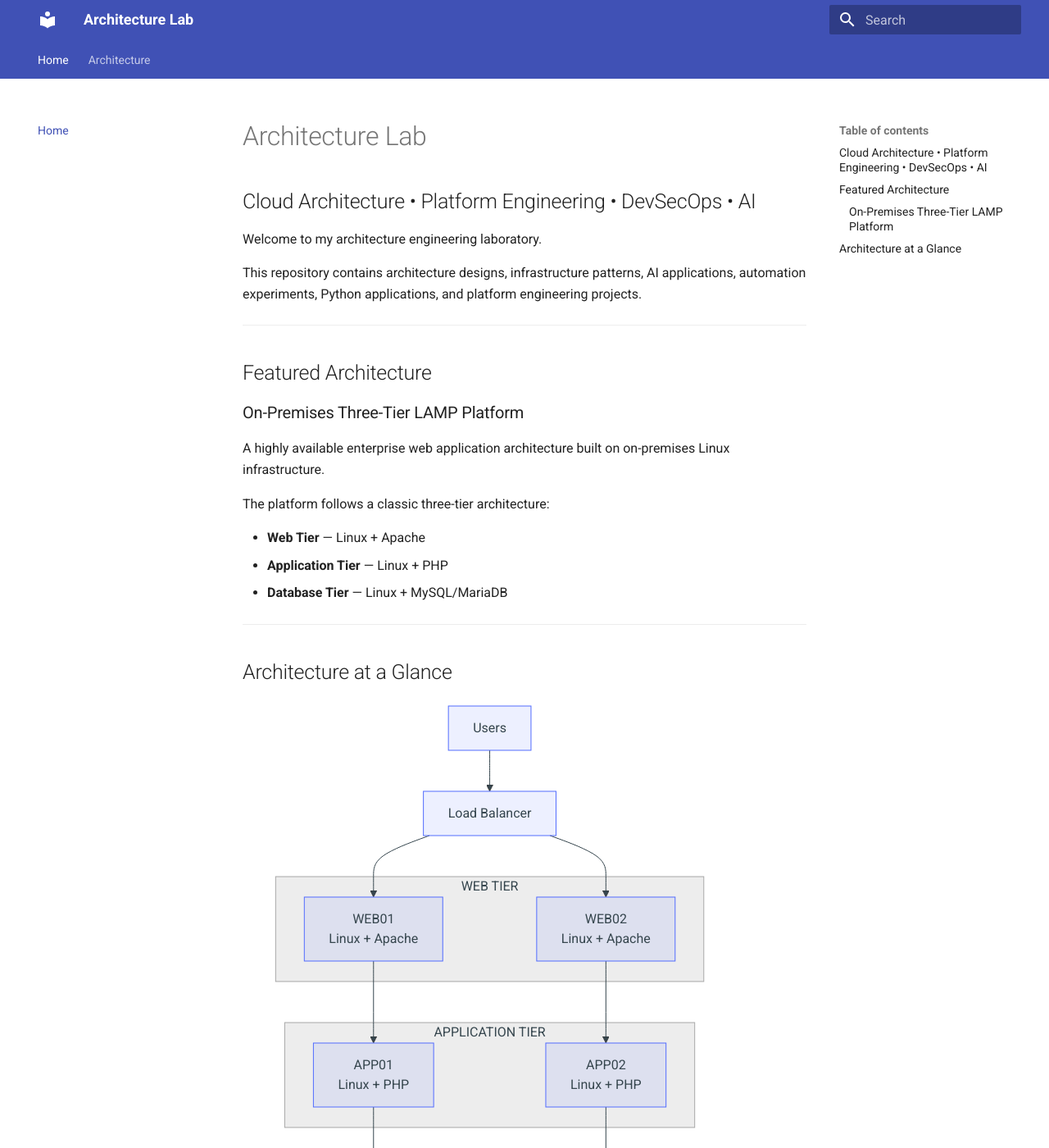
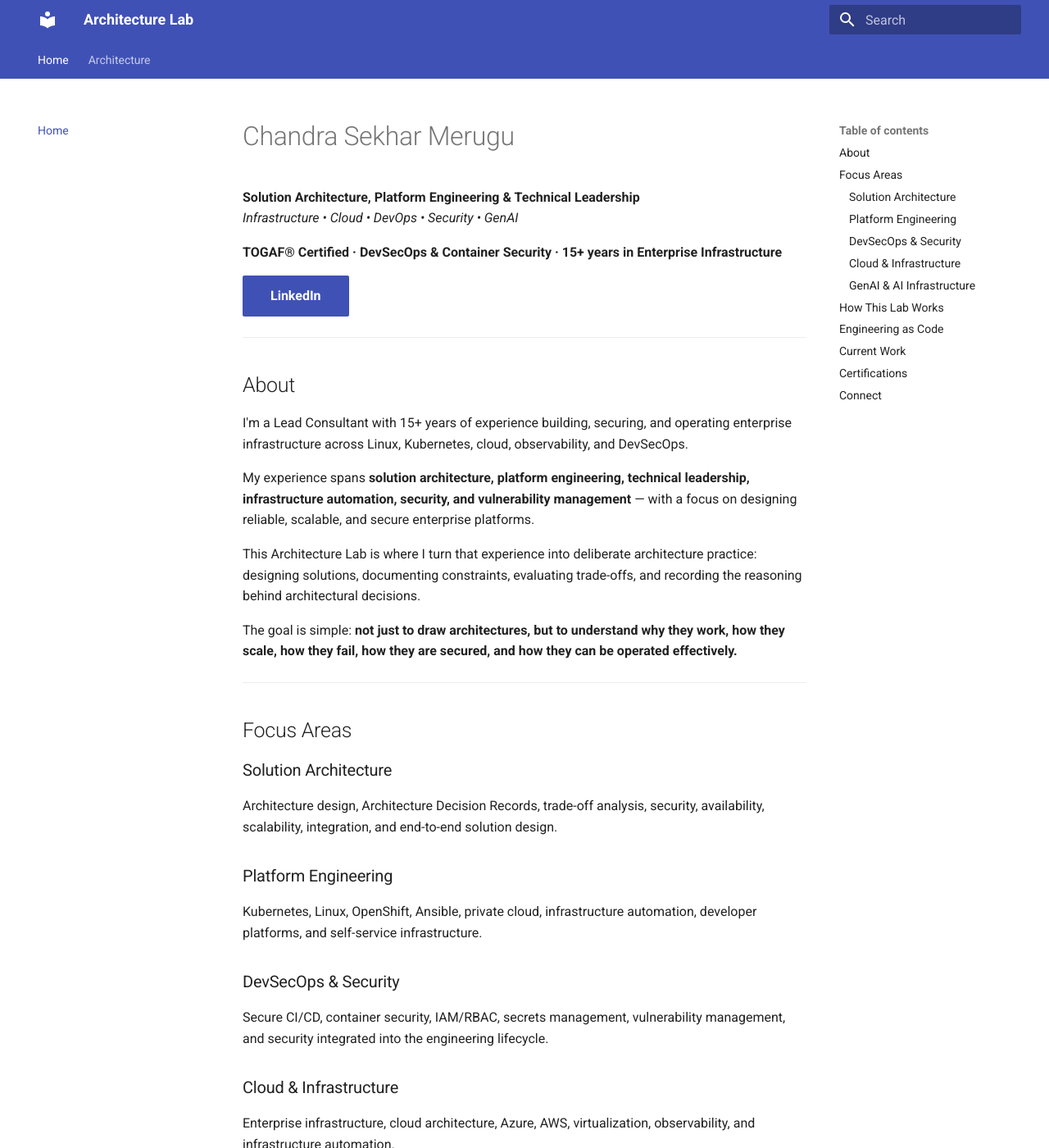
Before and after one commit to chanduazad001/solution-architecture-lab, an MkDocs documentation site: the page built from docs/index.md, in a window 1280 px wide and 1400 px high. Shown: the whole window at 82% size. Built offline with MkDocs 1.6.1 and Material for MkDocs 9.7.7, drawn with Linux system fonts in a browser that asks for light colours; some of the changed text lies outside the part shown.

Commit message:
Home Page improved

````diff
--- a/docs/index.md
+++ b/docs/index.md
@@ -1,62 +1,177 @@
-# Architecture Lab
+# Chandra Sekhar Merugu
 
-## Cloud Architecture • Platform Engineering • DevSecOps • AI
+**Solution Architecture, Platform Engineering & Technical Leadership**
+*Infrastructure • Cloud • DevOps • Security • GenAI*
 
-Welcome to my architecture engineering laboratory.
+**TOGAF® Certified · DevSecOps & Container Security · 15+ years in Enterprise Infrastructure**
 
-This repository contains architecture designs, infrastructure patterns,
-AI applications, automation experiments, Python applications, and
-platform engineering projects.
+[LinkedIn](https://www.linkedin.com/in/chandrasekhar-merugu){ .md-button .md-button--primary }
 
 ---
 
-## Featured Architecture
+## About
 
-### On-Premises Three-Tier LAMP Platform
+I'm a Lead Consultant with 15+ years of experience building, securing, and
+operating enterprise infrastructure across Linux, Kubernetes, cloud,
+observability, and DevSecOps.
 
-A highly available enterprise web application architecture built on
-on-premises Linux infrastructure.
+My experience spans **solution architecture, platform engineering, technical
+leadership, infrastructure automation, security, and vulnerability
+management** — with a focus on designing reliable, scalable, and secure
+enterprise platforms.
 
-The platform follows a classic three-tier architecture:
+This Architecture Lab is where I turn that experience into deliberate
+architecture practice: designing solutions, documenting constraints,
+evaluating trade-offs, and recording the reasoning behind architectural
+decisions.
 
-- **Web Tier** — Linux + Apache
-- **Application Tier** — Linux + PHP
-- **Database Tier** — Linux + MySQL/MariaDB
+The goal is simple: **not just to draw architectures, but to understand why
+they work, how they scale, how they fail, how they are secured, and how they
+can be operated effectively.**
 
 ---
 
-## Architecture at a Glance
+## Focus Areas
+
+### Solution Architecture
+
+Architecture design, Architecture Decision Records, trade-off analysis,
+security, availability, scalability, integration, and end-to-end solution
+design.
+
+### Platform Engineering
+
+Kubernetes, Linux, OpenShift, Ansible, private cloud, infrastructure
+automation, developer platforms, and self-service infrastructure.
+
+### DevSecOps & Security
+
+Secure CI/CD, container security, IAM/RBAC, secrets management,
+vulnerability management, and security integrated into the engineering
+lifecycle.
+
+### Cloud & Infrastructure
+
+Enterprise infrastructure, cloud architecture, Azure, AWS, virtualization,
+observability, and infrastructure automation.
+
+### GenAI & AI Infrastructure
+
+AI applications, RAG architectures, AI agents, observability for AI
+workloads, and secure AI infrastructure.
+
+---
+
+## How This Lab Works
+
+Every architecture follows the same engineering discipline:
 
 ```mermaid
-flowchart TB
+flowchart LR
+    A["Requirements"] --> B["Architecture"]
+    B --> C["Data Flow"]
+    C --> D["Security"]
+    D --> E["Availability"]
+    E --> F["Decisions"]
+    F --> G["Automation & Delivery"]
+```
 
-    USER["Users"]
+The objective is to make architectural thinking explicit:
 
-    LB["Load Balancer"]
+- What problem are we solving?
+- What constraints exist?
+- What alternatives were considered?
+- Why was a particular approach selected?
+- What are the trade-offs?
+- How will the solution be secured?
+- How will it scale and remain available?
+- How will it be operated and automated?
 
-    subgraph WEB["WEB TIER"]
-        WEB01["WEB01<br/>Linux + Apache"]
-        WEB02["WEB02<br/>Linux + Apache"]
-    end
+---
 
-    subgraph APP["APPLICATION TIER"]
-        APP01["APP01<br/>Linux + PHP"]
-        APP02["APP02<br/>Linux + PHP"]
-    end
+## Engineering as Code
 
-    subgraph DB["DATABASE TIER"]
-        DB01["DB01<br/>Linux + MySQL/MariaDB"]
-        DB02["DB02<br/>Linux + MySQL/MariaDB"]
-    end
+This lab is built and maintained using the same principles applied to
+software and infrastructure engineering:
 
-    USER --> LB
+```text
+VS Code
+   ↓
+Markdown + Mermaid
+   ↓
+Git
+   ↓
+GitHub
+   ↓
+GitHub Actions
+   ↓
+MkDocs
+   ↓
+GitHub Pages
+```
 
-    LB --> WEB01
-    LB --> WEB02
+Every architecture, diagram, decision, and implementation is version
+controlled.
 
-    WEB01 --> APP01
-    WEB02 --> APP02
+---
 
-    APP01 --> DB01
-    APP02 --> DB02
-```
+## Current Work
+
+The lab is evolving across several areas:
+
+- Solution Architecture
+- Cloud Architecture
+- Platform Engineering
+- DevSecOps
+- Kubernetes & OpenShift
+- Infrastructure Automation
+- Python Applications
+- GenAI & AI Infrastructure
+- Observability & SRE
+- Architecture Decision Records
+
+New architectures and engineering experiments will be added as they are
+designed and implemented.
+
+---
+
+## Certifications
+
+**Architecture**
+
+TOGAF® Certified (Level 1 & 2)
+
+**Security & DevSecOps**
+
+CEH Master · CEH Practical · CompTIA Security+ · CompTIA CySA+ ·
+DevSecOps & Container Security
+
+**Cloud & Infrastructure**
+
+RHCSA · AWS Cloud Practitioner · Microsoft Azure Fundamentals ·
+NVIDIA AI Infrastructure & Operations
+
+**Agile**
+
+PSM I
+
+---
+
+## Connect
+
+Open to conversations around:
+
+**Solution Architecture · Platform Engineering · Technical Leadership ·
+DevSecOps · Cloud · AI Infrastructure**
+
+[Connect on LinkedIn](https://www.linkedin.com/in/chandrasekhar-merugu){ .md-button .md-button--primary }
+
+---
+
+> **Architecture is not just about drawing systems.
+> It is about making intentional decisions, understanding trade-offs,
+> and building systems that can evolve.**
+
+---
+
+*Architecture Lab — Chandra Sekhar Merugu*
````
